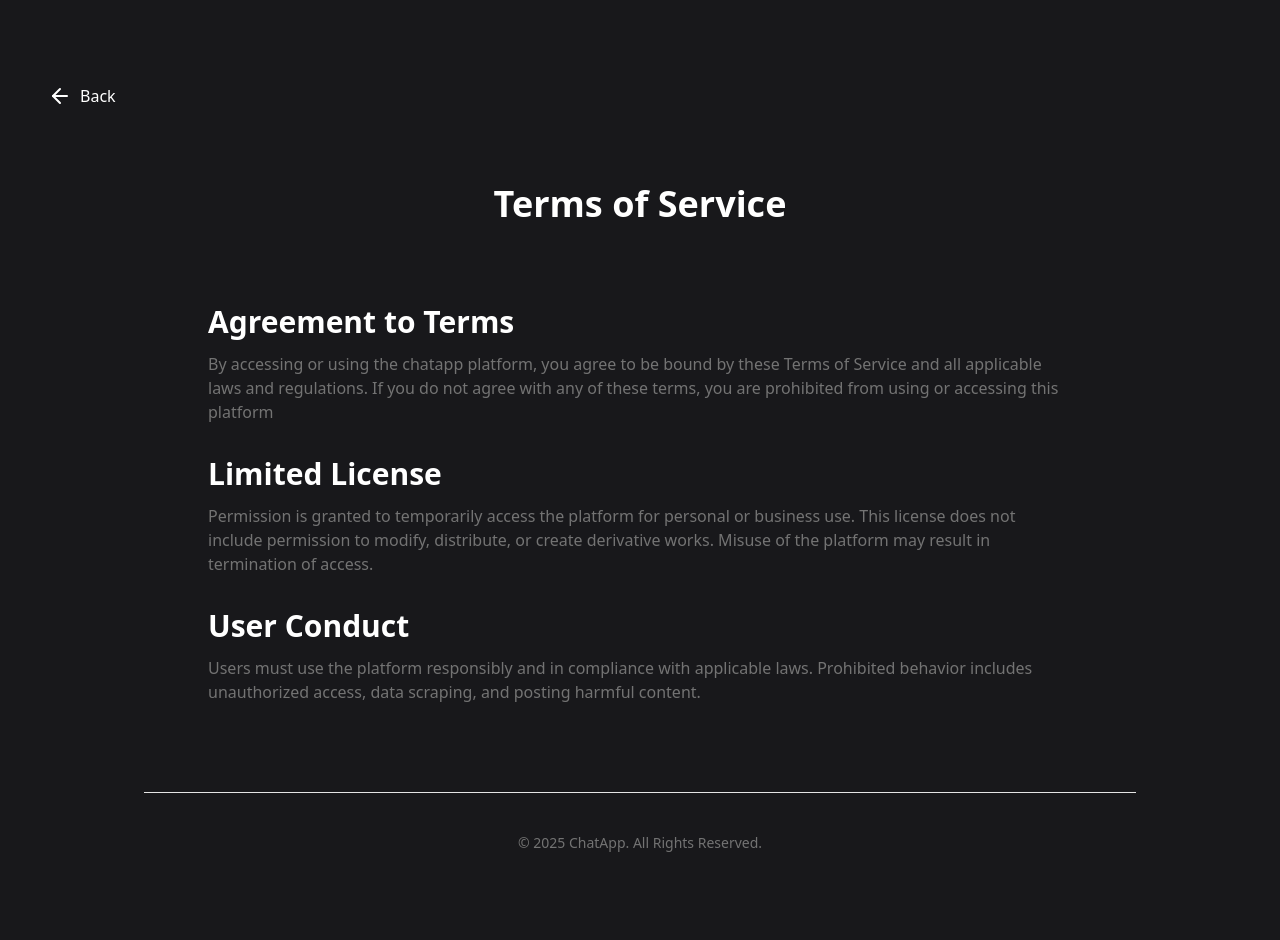
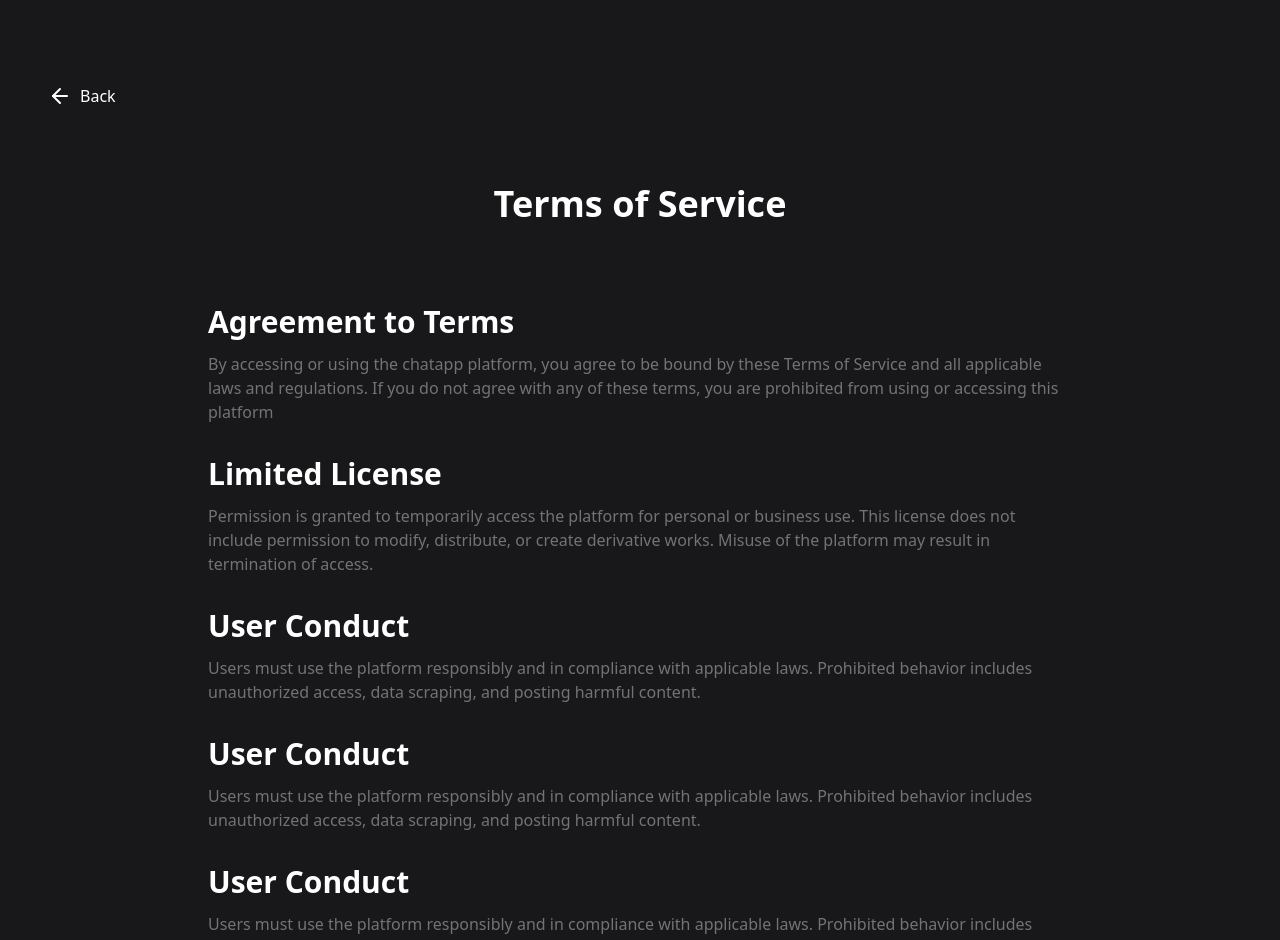
Before and after one commit to pratik-git10/netflix-clone-react-native, a React (Vite) app: page /terms in a window 1280 px wide. Shown: the top 940 px of the page. Before the commit the page ends 893 px from the top, so only its background shows below. Built offline with nearby package versions, Linux system fonts and the light colour scheme; no server answers.

Commit message:
removed pageloader

```diff
--- a/src/App.tsx
+++ b/src/App.tsx
@@ -5,15 +5,12 @@ import Blog from "./pages/blog";
 import Terms from "./pages/terms";
 import Privacy from "./pages/privacy";
 import Footer from "./components/usable/footer";
-import PageLoader from "./components/usable/PageLoader";
-// import { Home } from "@/pages/Home.";
 
 const App = () => {
   return (
     <div className="min-h-screen flex flex-col">
       <div className="flex-1">
         <Router>
-          <PageLoader>
           <Routes>
             <Route path="/" element={<Home />} />
             <Route path="/about" element={<About />} />
@@ -21,7 +18,6 @@ const App = () => {
             <Route path="/terms" element={<Terms />} />
             <Route path="/privacy-policy" element={<Privacy />} />
           </Routes>
-          </PageLoader>
         </Router>
       </div>
       <Footer />
--- a/src/pages/terms.tsx
+++ b/src/pages/terms.tsx
@@ -22,6 +22,16 @@ const Terms = () => {
       paragraph:
         "Users must use the platform responsibly and in compliance with applicable laws. Prohibited behavior includes unauthorized access, data scraping, and posting harmful content.",
     },
+    {
+      heading: "User Conduct",
+      paragraph:
+        "Users must use the platform responsibly and in compliance with applicable laws. Prohibited behavior includes unauthorized access, data scraping, and posting harmful content.",
+    },
+    {
+      heading: "User Conduct",
+      paragraph:
+        "Users must use the platform responsibly and in compliance with applicable laws. Prohibited behavior includes unauthorized access, data scraping, and posting harmful content.",
+    },
   ];
 
   // Simulate loading
@@ -34,7 +44,7 @@ const Terms = () => {
     <div className="">
       <NavLink
         to={"/"}
-        className="flex gap-2 items-center hover:bg-neutral-800 px-2 py-1 rounded-md w-fit m-2 md:m-10 transition transform ease-in-out duration-200 mt-4 md:mt-20">
+        className="flex gap-2 items-center hover:bg-neutral-800 px-2 py-1 rounded-md w-fit m-2 md:m-10 transition transform ease-in-out duration-200 mt-4 md:mt-20 sticky top-3 ">
         <ArrowLeft />
         <h1>Back</h1>
       </NavLink>
```
Lines whose indentation alone changed are shown as unchanged.
